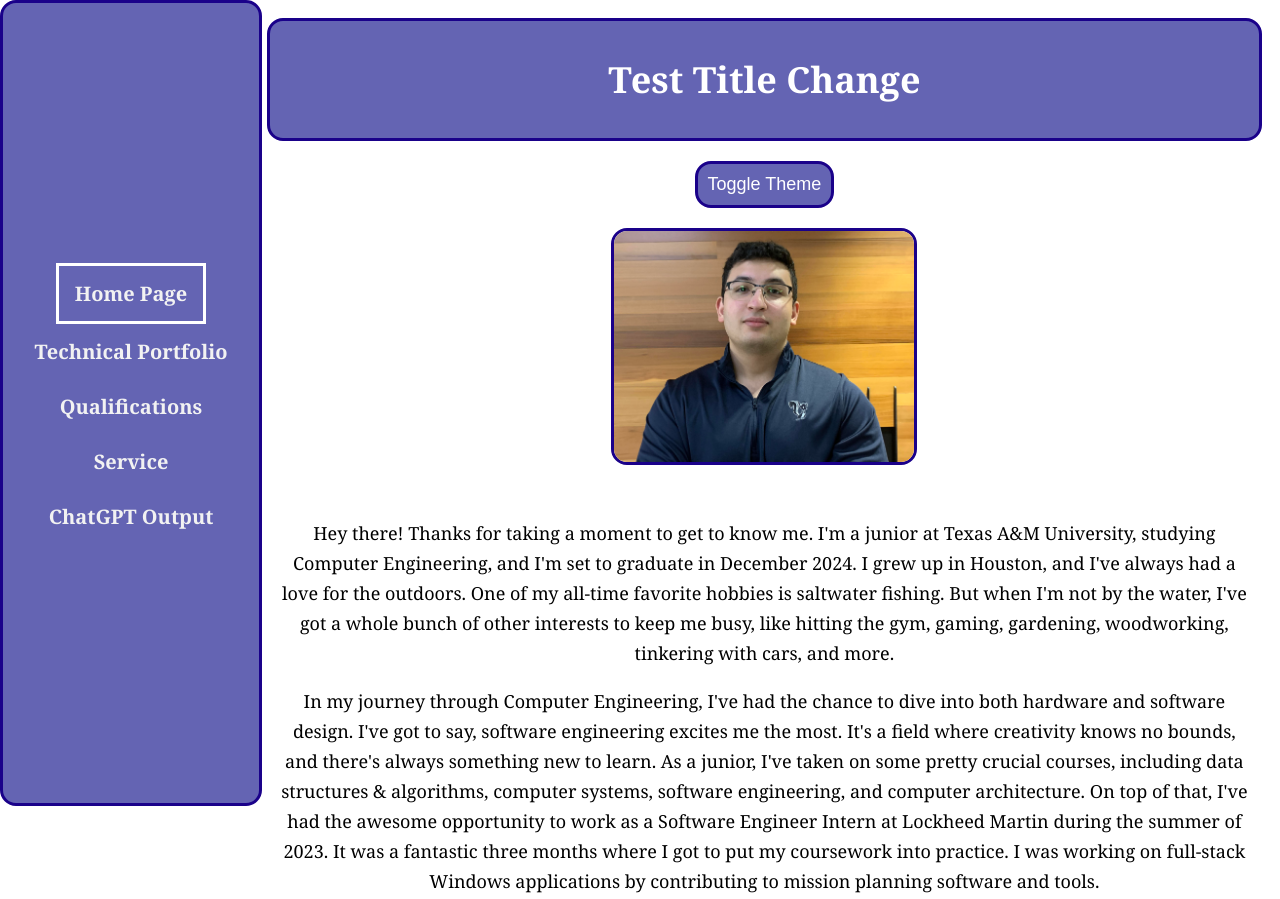
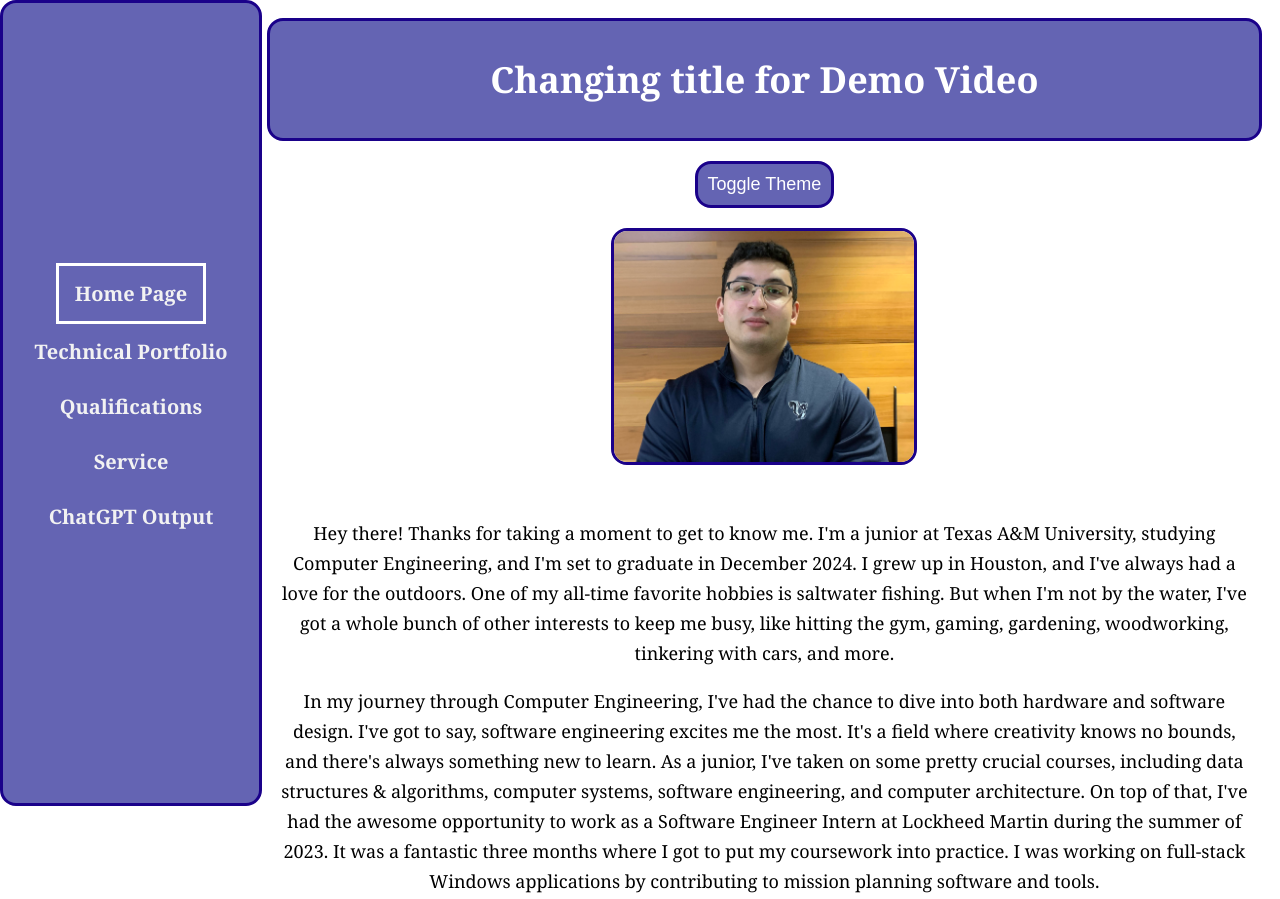
Before and after one commit to mohsinkhan25/PersonalWebsite, a plain HTML site: page index.html in a window 1280 px wide. Shown: the top 899 px of the page. Drawn offline with Linux system fonts and the light colour scheme.

Commit message:
Demo Video Changes

```diff
--- a/index.html
+++ b/index.html
@@ -23,7 +23,7 @@
         </div>
 
         <div class="heading main">
-            <h1>Test Title Change</h1>
+            <h1>Changing title for Demo Video</h1>
         </div>
 
         <button id="theme-toggle" class="main" onclick="toggle_theme()">Toggle Theme</button>
```
